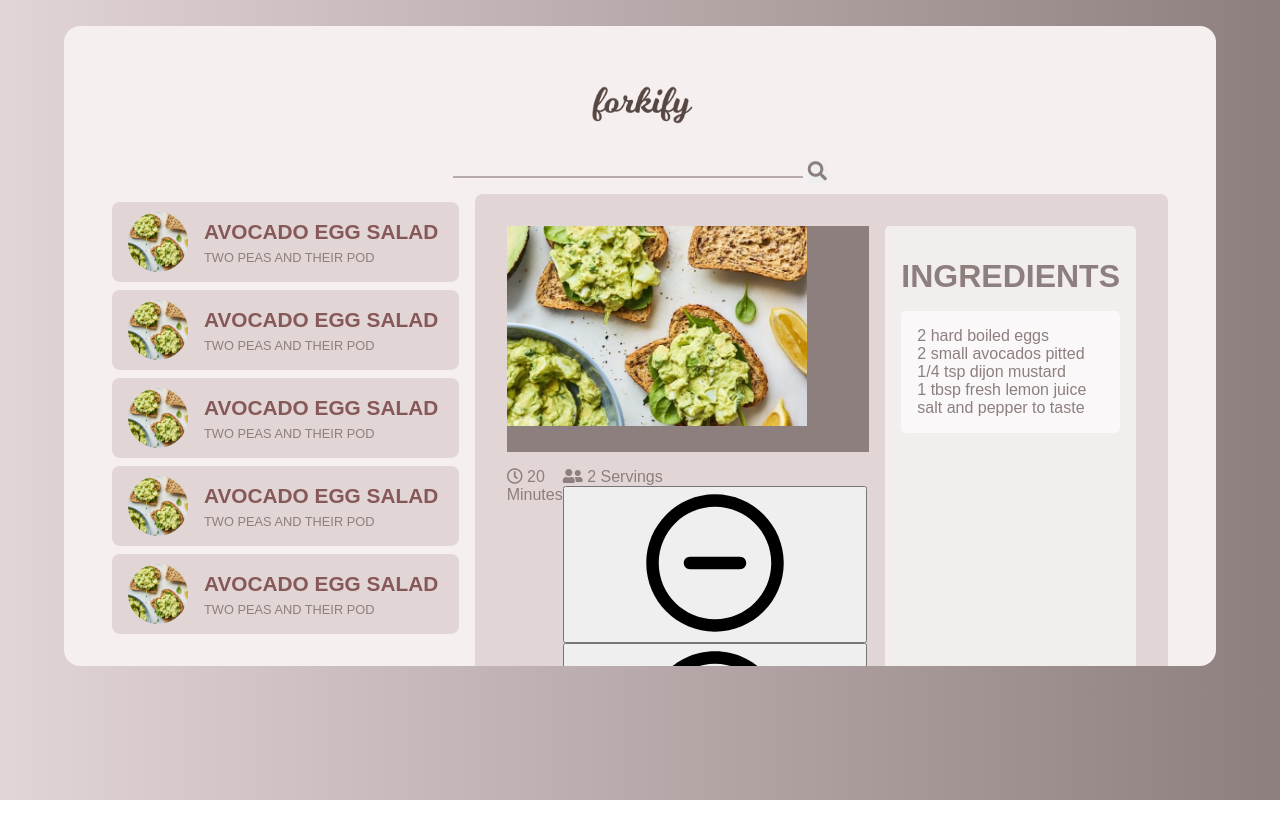
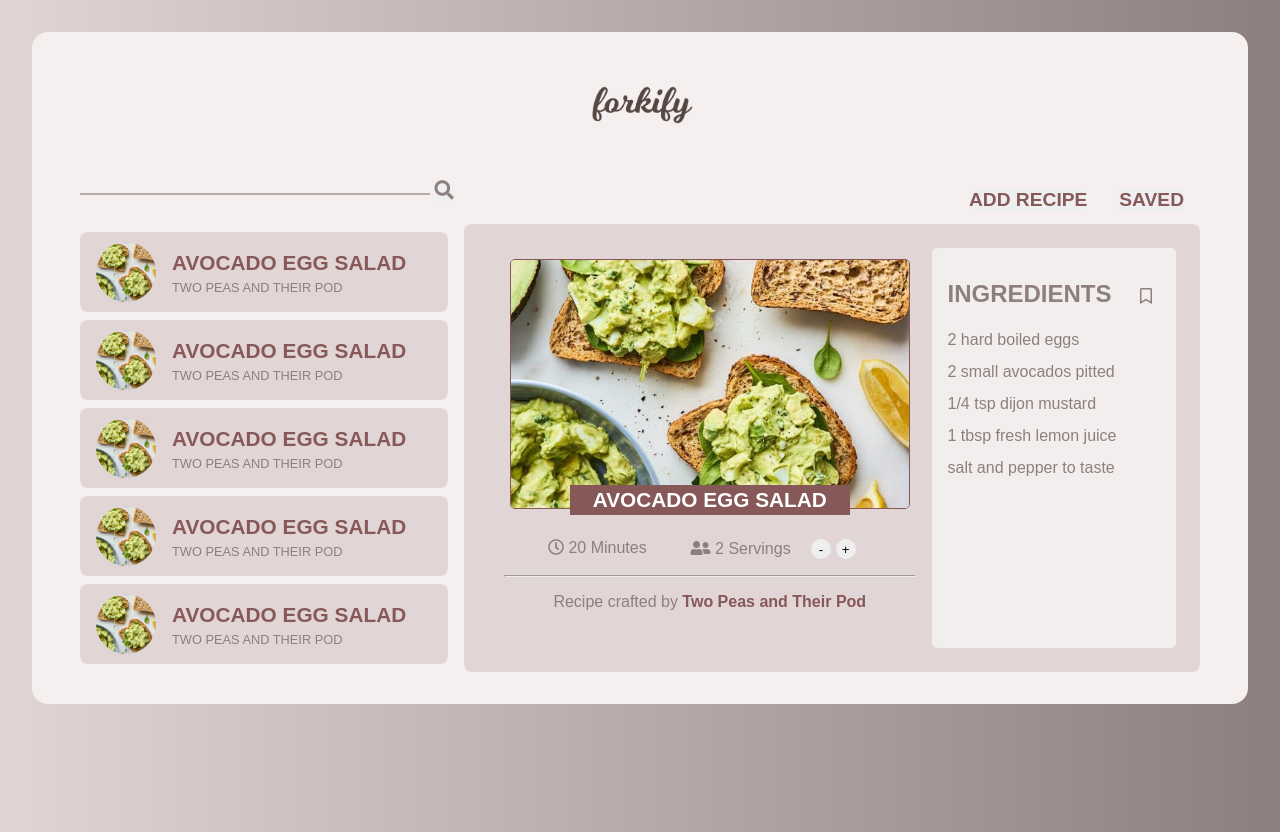
Before and after one commit to codewithcindy/forkify-my-version-, a plain HTML site: page index.html in a window 1280 px wide. Before the commit the page ends 800 px from the top, so only its background shows below. Drawn offline with Linux system fonts and the light colour scheme; a web font is replaced by a local one.

Commit message:
Style recipe section and add navbar

```diff
--- a/index.html
+++ b/index.html
@@ -32,7 +32,8 @@
           <img src="src/img/logo.png" alt="" />
         </div>
 
-        <div class="end--search--bar">
+        <nav class="nav">
+          <div class="nav--search--bar">
             <div>
               <input class="search--bar" type="text" autofocus />
               <button class="search--btn">
@@ -40,6 +41,17 @@
               </button>
             </div>
           </div>
+          <ul class="nav--list">
+            <li class="nav--item">
+              <button class="nav--item--btn nav--btn--add-recipe">
+                Add recipe
+              </button>
+            </li>
+            <li class="nav--item">
+              <button class="nav--item--btn nav--btn--saved">Saved</button>
+            </li>
+          </ul>
+        </nav>
       </header>
 
       <main>
@@ -135,14 +147,10 @@
 
                   <div class="recipe--servings__buttons">
                     <button class="btn btn--decrease">
-                      <svg>
-                        <use href="src/img/icons.svg#icon-minus-circle"></use>
-                      </svg>
+                      <span>-</span>
                     </button>
                     <button class="btn btn--increase">
-                      <svg>
-                        <use href="src/img/icons.svg#icon-plus-circle"></use>
-                      </svg>
+                      <span>+</span>
                     </button>
                   </div>
                 </div>
@@ -152,12 +160,13 @@
 
               <div class="recipe--details__bottom">
                 Recipe crafted by
-                <span class="recipe--publisher">Two Peas and Their Pod</span>
+                <a class="recipe--publisher" href="">Two Peas and Their Pod</a>
               </div>
             </div>
             <div class="recipe--ingredients">
               <h1>Ingredients</h1>
-              <ul class="recipe--ingredients">
+              <i class="far fa-bookmark recipe--bookmark"></i>
+              <ul class="recipe--ingredients--list">
                 <li>
                   <div class="recipe--quantity">2</div>
                   <div class="recipe--description">
--- a/src/styles/styles.css
+++ b/src/styles/styles.css
@@ -18,19 +18,23 @@ body {
     rgba(142, 127, 127, 1)
   );
 
+  height: 100vh;
   font-family: "Darker Grotesque", sans-serif;
 }
 
 .container {
-  height: 640px;
-  width: 90vw;
   background: #f5efef;
-  margin: 2vw auto;
-  overflow: hidden;
+  padding: 2rem 0;
+  margin: 2rem;
   border-radius: 1rem;
 }
 
 /******** HEADER *********/
+
+header {
+  height: 10rem;
+  padding: 0.8rem 3rem;
+}
 
 .logo {
   position: absolute;
@@ -43,6 +47,46 @@ body {
   height: 50px;
 }
 
+.nav {
+  display: flex;
+  justify-content: center;
+  align-items: flex-end;
+  height: 100%;
+}
+
+.nav--search--bar {
+  flex-basis: 0;
+  flex-grow: 1;
+}
+
+.nav--list {
+  list-style: none;
+  flex-basis: 0;
+  flex-grow: 1;
+
+  display: flex;
+  justify-content: flex-end;
+}
+
+.nav--item {
+  margin: 0 1rem;
+}
+
+.nav--item--btn {
+  color: var(--dark-red-brown);
+  font-family: "Darker Grotesque", sans-serif;
+  border: none;
+  font-size: 1.2rem;
+  font-weight: 700;
+  text-transform: uppercase;
+  transition: 0.5s all ease;
+}
+
+.nav--item--btn:hover {
+  color: var(--dark-brown-grey);
+  cursor: pointer;
+}
+
 /******** MAIN *********/
 
 .begin--search--bar {
@@ -52,13 +96,6 @@ body {
   flex-direction: column;
 
   height: 100vh;
-}
-
-.end--search--bar {
-  display: flex;
-  align-items: center;
-  flex-direction: column;
-  padding-top: 7rem;
 }
 
 .search--bar {
@@ -93,10 +130,6 @@ body {
 
 .search--text {
   color: rgba(142, 127, 127, 0.7);
-}
-
-.end--search--bar .search--bar {
-  font-size: 1rem;
 }
 
 /******** SEARCH RESULTS *********/
@@ -135,6 +168,7 @@ body {
   height: 60px;
   width: 60px;
   margin-right: 1rem;
+  align-self: center;
 }
 
 .preview img {
@@ -169,10 +203,10 @@ body {
   border-radius: 8px;
   background: var(--light-purple-grey);
   color: var(--dark-brown-grey);
-  padding: 2rem;
+  padding: 1.5rem;
+  position: relative;
 
   display: grid;
-  grid-gap: 1rem;
   grid-template-areas:
     " image ingredients"
     " details ingredients";
@@ -185,18 +219,40 @@ body {
 
 .recipe--image {
   grid-area: image;
-  background: rgba(142, 127, 127, 1);
+  justify-self: center;
+  align-self: center;
+  position: relative;
 }
 
 .recipe--image img {
-  height: 200px;
-  width: 300px;
+  height: 250px;
+  width: 400px;
+  border: 1px solid var(--dark-red-brown);
+  border-radius: 5px;
   object-fit: cover;
-  margin: 0 auto;
+}
+
+.recipe--title {
+  text-align: center;
+  text-transform: uppercase;
+  width: 70%;
+  background: var(--dark-red-brown);
+  color: #fff;
+  font-size: 1.3rem;
+  position: absolute;
+  padding: 0.2rem 0.5rem;
+  bottom: -1%;
+  left: 50%;
+  transform: translateX(-50%);
 }
 
 .recipe--details {
   grid-area: details;
+  margin: 1rem;
+}
+
+.recipe--details hr {
+  margin: 1rem 0;
 }
 
 .recipe--details__top {
@@ -208,21 +264,46 @@ body {
   text-align: center;
 }
 
+.recipe--publisher {
+  color: var(--dark-red-brown);
+  font-weight: 600;
+  text-decoration: none;
+}
+
+.recipe--publisher:hover {
+  color: var(--dark-brown-grey);
+}
+
 .recipe--servings__buttons {
-  background: none;
+  display: inline;
+  margin: 0 1rem;
+}
+
+.btn--increase,
+.btn--decrease {
+  border-radius: 50%;
+  width: 20px;
+  height: 20px;
+  border: none;
+  cursor: pointer;
 }
 
 .recipe--ingredients {
   grid-area: ingredients;
-  list-style-type: none;
   background: rgba(255, 255, 255, 0.6);
   border-radius: 5px;
   padding: 1rem;
 }
 
+.recipe--ingredients--list {
+  list-style-type: none;
+  line-height: 2;
+}
+
 .recipe--ingredients h1 {
   padding: 1rem 0;
   text-transform: uppercase;
+  font-size: 1.5rem;
 }
 
 .recipe--quantity {
@@ -232,3 +313,9 @@ body {
 .recipe--description {
   display: inline;
 }
+
+.recipe--bookmark {
+  position: absolute; /* relative is .recipe */
+  right: 3rem;
+  top: 4rem;
+}
```
Also changed, not shown: src/styles/main.scss (deleted). Lines whose indentation alone changed are shown as unchanged.
